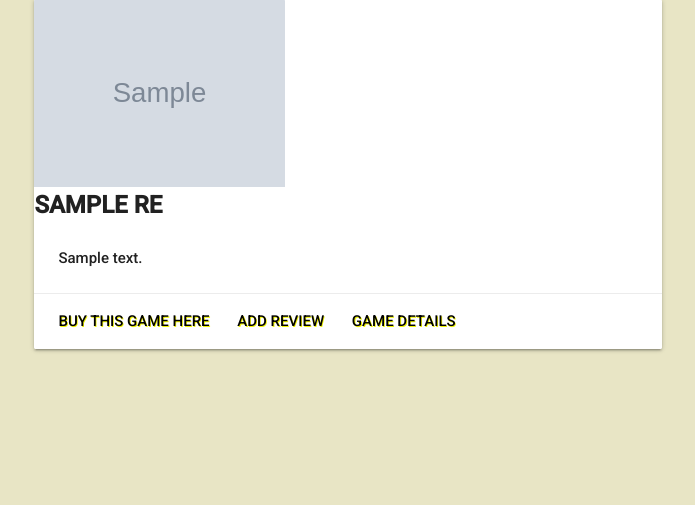
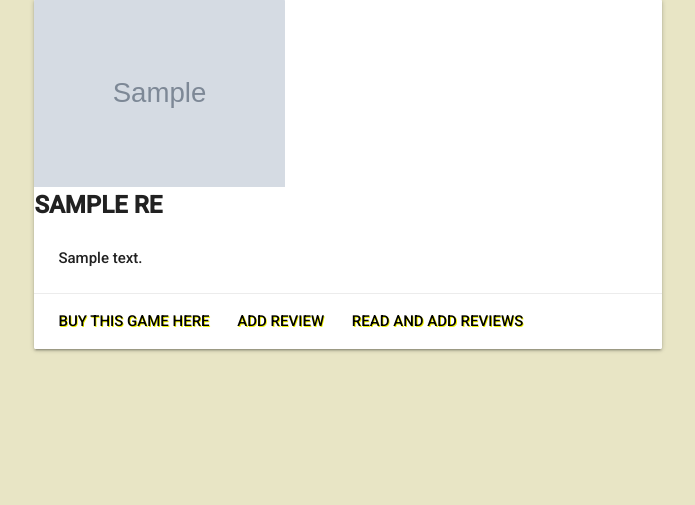
Before and after one commit to teppm/MS3-Project, a Flask app: template templates/search_results.html in a window 1280 px wide. Shown: the part 73-578 px from the top of the page, without its empty margins (292-987 px from the left). Run offline with Flask 2, Linux system fonts and the light colour scheme; the template is opened without the code that fills it: most values are stand-ins (such as "Sample title", 1, 10 or a date in 2020); grey boxes marked "Sample" are stand-in pictures; some libraries are stand-ins or nearby versions.

Commit message:
url_for game_details link text changed to ''read and add reviews''

```diff
--- a/templates/search_results.html
+++ b/templates/search_results.html
@@ -14,7 +14,7 @@
             <div class="card-action">
                 <a href="{{res.purchase_link}}">Buy this game here</a>
                 <a href="{{ url_for('add_review', game_id=res._id) }}">Add Review</a>
-                <a href="{{ url_for('game_details', game_id=res._id) }}">Game Details</a>
+                <a href="{{ url_for('game_details', game_id=res._id) }}">Read and Add Reviews   </a>
             </div>
         </div>
     </div>
```
